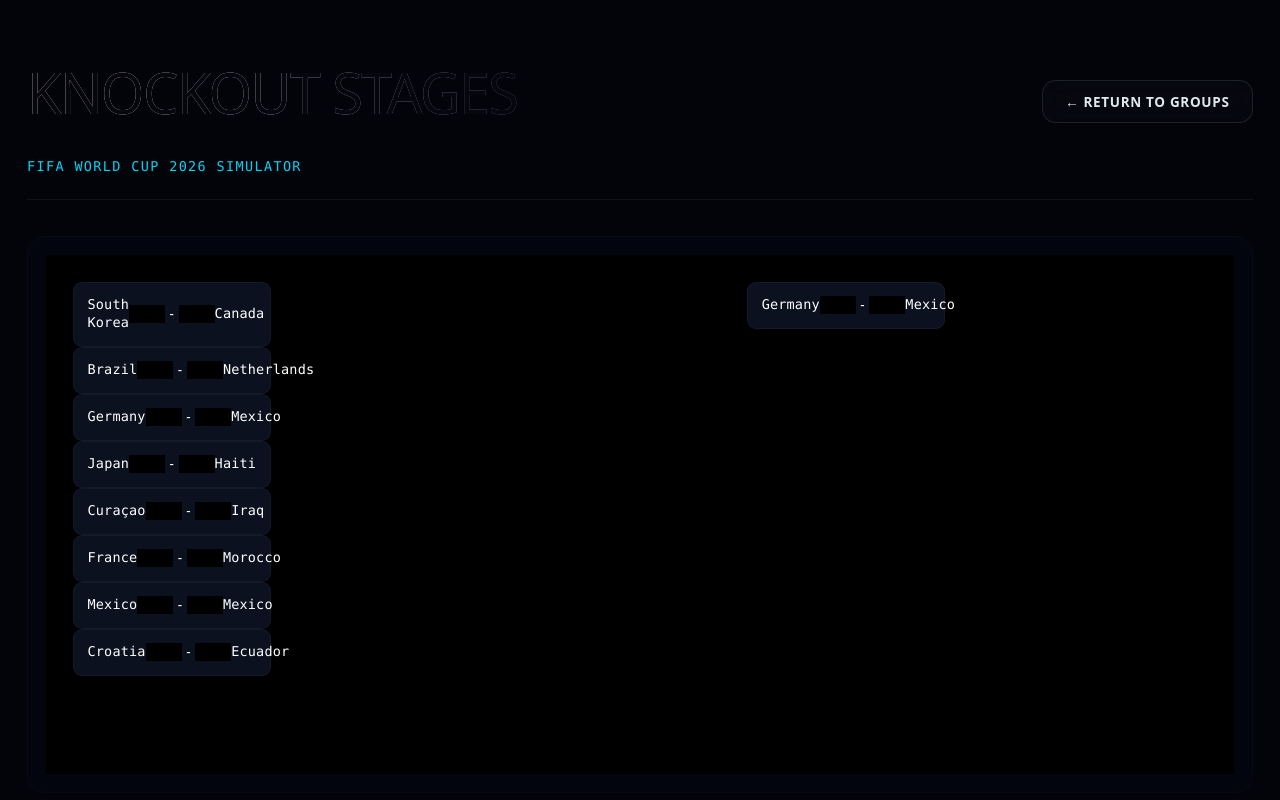
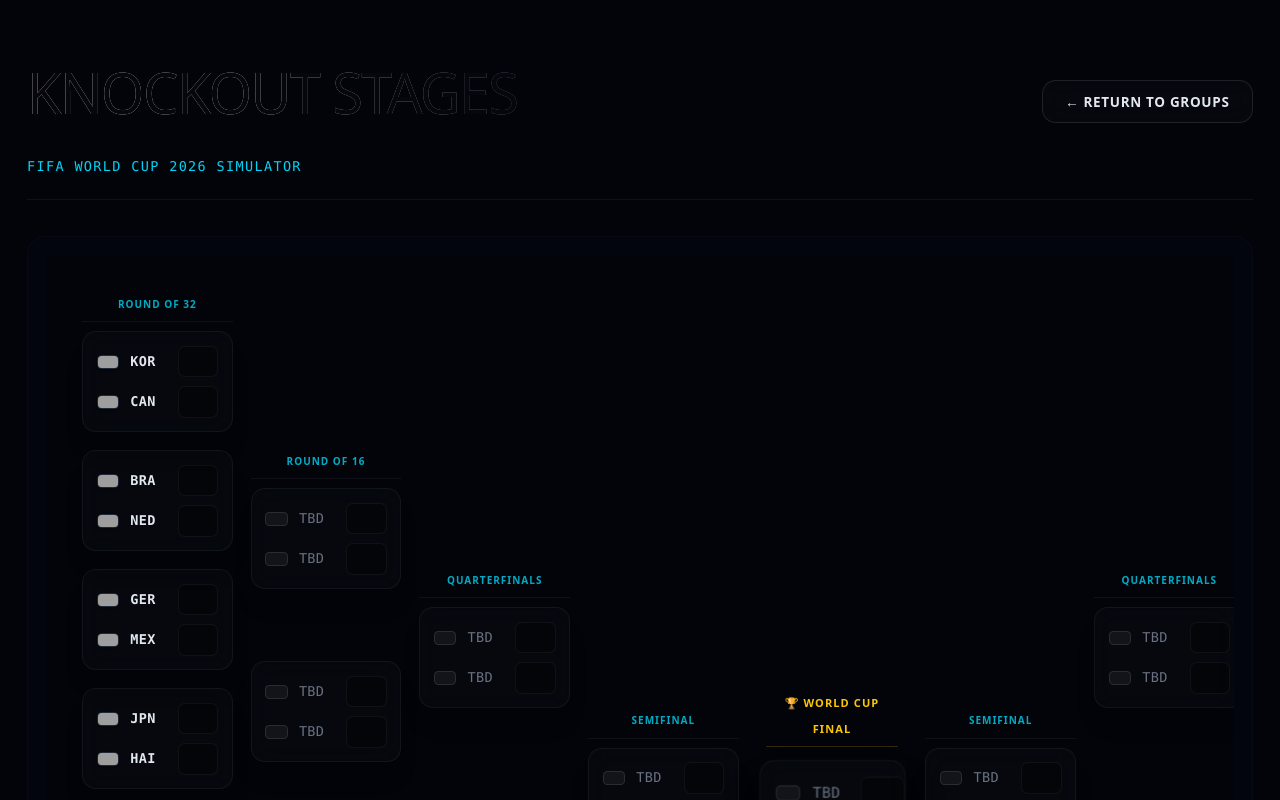
Before and after one commit to AndreiJebelean/worldcup-simulator, a React (Vite) app: page /playoffs in a window 1280 px wide. Shown: the top 800 px of the page. Built offline with nearby package versions, Linux system fonts and the light colour scheme; grey boxes are pictures that could not be loaded.

Commit message:
finmal version of bracket

```diff
--- a/src/components/PlayoffBracket.jsx
+++ b/src/components/PlayoffBracket.jsx
@@ -1,5 +1,4 @@
 import React, { useState, useEffect, useMemo } from 'react';
-import { getWinner, getLoser } from '../utils/playoffHelpers';
 
 export default function PlayoffBracket({ standings = {}, thirdPlaceStandings = [] }) {
   const [playoffScores, setPlayoffScores] = useState(() => {
@@ -33,7 +32,6 @@
         flag: team.flag
       };
     }
-
     return null;
   };
 
@@ -49,23 +47,12 @@
     return new Set(rankedThirds.map(t => t.originGroup));
   }, [rankedThirds]);
 
-  /**
-   * Deterministic slot resolver:
-   * - No hardcoding combinations
-   * - Uses group presence logic only
-   */
   const resolveThirdPlace = (slotGroups) => {
     if (!slotGroups) return null;
-
     return slotGroups.find(g => groupSet.has(g)) || null;
   };
 
   const getThirdPlaceTeam = (slot) => {
-    /**
-     * FIFA-style structural mapping (logical, not hardcoded outcomes)
-     * Each slot defines WHICH group it expects, not WHO it becomes.
-     */
-
     const SLOT_RULES = {
       GER: ["A", "B", "C", "D", "E", "F"],
       SLOT_3: ["C", "D", "E", "F", "G", "H"],
@@ -79,8 +66,21 @@
 
     const possibleGroups = SLOT_RULES[slot];
     const group = resolveThirdPlace(possibleGroups);
+    return rankedThirds.find(t => t.originGroup === group) || null;
+  };
 
-    return rankedThirds.find(t => t.originGroup === group) || null;
+  // Helper helper to pull dynamic winners for structural progression
+  const getStageWinner = (matchId, fallbackHome, fallbackAway) => {
+    const scoreState = playoffScores[matchId];
+    if (!scoreState) return null;
+
+    const s1 = parseInt(scoreState.homeScore, 10);
+    const s2 = parseInt(scoreState.awayScore, 10);
+
+    if (isNaN(s1) || isNaN(s2)) return null;
+    if (s1 > s2) return fallbackHome?.id !== 'TBD' ? fallbackHome : null;
+    if (s2 > s1) return fallbackAway?.id !== 'TBD' ? fallbackAway : null;
+    return null;
   };
 
   // -----------------------------
@@ -90,120 +90,190 @@
     const baseR32Layout = [
       { id: 'R32_1', home: () => getTeamFromStandings('A', 1), away: () => getTeamFromStandings('B', 1) },
       { id: 'R32_2', home: () => getTeamFromStandings('C', 0), away: () => getTeamFromStandings('F', 1) },
-
       { id: 'R32_3', home: () => ({ id: 'GER', name: 'Germany', flag: 'de' }), away: () => getThirdPlaceTeam('GER') },
-
       { id: 'R32_4', home: () => getTeamFromStandings('F', 0), away: () => getTeamFromStandings('C', 1) },
       { id: 'R32_5', home: () => getTeamFromStandings('E', 1), away: () => getTeamFromStandings('I', 1) },
-
       { id: 'R32_6', home: () => getTeamFromStandings('I', 0), away: () => getThirdPlaceTeam('SLOT_3') },
-
       { id: 'R32_7', home: () => ({ id: 'MEX', name: 'Mexico', flag: 'mx' }), away: () => getThirdPlaceTeam('SLOT_4') },
-
       { id: 'R32_8', home: () => getTeamFromStandings('L', 0), away: () => getThirdPlaceTeam('SLOT_5') },
 
       { id: 'R32_9', home: () => getTeamFromStandings('G', 0), away: () => getThirdPlaceTeam('SLOT_6') },
-
       { id: 'R32_10', home: () => ({ id: 'USA', name: 'United States', flag: 'us' }), away: () => getThirdPlaceTeam('USA') },
-
       { id: 'R32_11', home: () => getTeamFromStandings('H', 0), away: () => getTeamFromStandings('J', 1) },
-
       { id: 'R32_12', home: () => getTeamFromStandings('K', 1), away: () => getTeamFromStandings('L', 1) },
-
       { id: 'R32_13', home: () => getTeamFromStandings('B', 0), away: () => getThirdPlaceTeam('SLOT_7') },
-
       { id: 'R32_14', home: () => getTeamFromStandings('D', 1), away: () => getTeamFromStandings('G', 1) },
-
       { id: 'R32_15', home: () => ({ id: 'ARG', name: 'Argentina', flag: 'ar' }), away: () => getTeamFromStandings('H', 1) },
-
       { id: 'R32_16', home: () => getTeamFromStandings('K', 0), away: () => getThirdPlaceTeam('SLOT_8') },
     ];
 
     return baseR32Layout.map(m => {
       const saved = playoffScores[m.id] || {};
-
-      const home = m.home() || { id: 'TBD', name: 'TBD' };
-      const away = m.away() || { id: 'TBD', name: 'TBD' };
-
       return {
         id: m.id,
-        home,
-        away,
+        home: m.home() || { id: 'TBD', name: 'TBD', flag: '' },
+        away: m.away() || { id: 'TBD', name: 'TBD', flag: '' },
         homeScore: saved.homeScore ?? '',
         awayScore: saved.awayScore ?? '',
-        homePen: saved.homePen ?? '',
-        awayPen: saved.awayPen ?? ''
       };
     });
   }, [standings, rankedThirds, groupSet, playoffScores]);
 
   // -----------------------------
-  // MATCH COMPONENT
+  // PROGRESSIVE HIGHER STAGES
   // -----------------------------
-  const RenderMatchCard = ({ match }) => {
-    const showPens =
-      match.homeScore !== '' &&
-      match.awayScore !== '' &&
-      parseInt(match.homeScore) === parseInt(match.awayScore);
+  const liveR16Matches = useMemo(() => {
+    const pairings = [
+      { id: 'R16_1', p: ['R32_1', 'R32_2'] }, { id: 'R16_2', p: ['R32_3', 'R32_4'] },
+      { id: 'R16_3', p: ['R32_5', 'R32_6'] }, { id: 'R16_4', p: ['R32_7', 'R32_8'] },
+      { id: 'R16_5', p: ['R32_9', 'R32_10'] }, { id: 'R16_6', p: ['R32_11', 'R32_12'] },
+      { id: 'R16_7', p: ['R32_13', 'R32_14'] }, { id: 'R16_8', p: ['R32_15', 'R32_16'] },
+    ];
+    return pairings.map(m => {
+      const saved = playoffScores[m.id] || {};
+      const hMatch = liveR32Matches.find(r => r.id === m.p[0]);
+      const aMatch = liveR32Matches.find(r => r.id === m.p[1]);
+      return {
+        id: m.id,
+        home: getStageWinner(m.p[0], hMatch?.home, hMatch?.away) || { id: 'TBD', name: 'TBD', flag: '' },
+        away: getStageWinner(m.p[1], aMatch?.home, aMatch?.away) || { id: 'TBD', name: 'TBD', flag: '' },
+        homeScore: saved.homeScore ?? '',
+        awayScore: saved.awayScore ?? '',
+      };
+    });
+  }, [liveR32Matches, playoffScores]);
 
+  const liveQFMatches = useMemo(() => {
+    const pairings = [
+      { id: 'QF_1', p: ['R16_1', 'R16_2'] }, { id: 'QF_2', p: ['R16_3', 'R16_4'] },
+      { id: 'QF_3', p: ['R16_5', 'R16_6'] }, { id: 'QF_4', p: ['R16_7', 'R16_8'] },
+    ];
+    return pairings.map(m => {
+      const saved = playoffScores[m.id] || {};
+      const hMatch = liveR16Matches.find(r => r.id === m.p[0]);
+      const aMatch = liveR16Matches.find(r => r.id === m.p[1]);
+      return {
+        id: m.id,
+        home: getStageWinner(m.p[0], hMatch?.home, hMatch?.away) || { id: 'TBD', name: 'TBD', flag: '' },
+        away: getStageWinner(m.p[1], aMatch?.home, aMatch?.away) || { id: 'TBD', name: 'TBD', flag: '' },
+        homeScore: saved.homeScore ?? '',
+        awayScore: saved.awayScore ?? '',
+      };
+    });
+  }, [liveR16Matches, playoffScores]);
+
+  const liveSFMatches = useMemo(() => {
+    const pairings = [
+      { id: 'SF_1', p: ['QF_1', 'QF_2'] },
+      { id: 'SF_2', p: ['QF_3', 'QF_4'] }
+    ];
+    return pairings.map(m => {
+      const saved = playoffScores[m.id] || {};
+      const hMatch = liveQFMatches.find(r => r.id === m.p[0]);
+      const aMatch = liveQFMatches.find(r => r.id === m.p[1]);
+      return {
+        id: m.id,
+        home: getStageWinner(m.p[0], hMatch?.home, hMatch?.away) || { id: 'TBD', name: 'TBD', flag: '' },
+        away: getStageWinner(m.p[1], aMatch?.home, aMatch?.away) || { id: 'TBD', name: 'TBD', flag: '' },
+        homeScore: saved.homeScore ?? '',
+        awayScore: saved.awayScore ?? '',
+      };
+    });
+  }, [liveQFMatches, playoffScores]);
+
+  const liveFinalMatch = useMemo(() => {
+    const saved = playoffScores['FINAL'] || {};
+    const hMatch = liveSFMatches[0];
+    const aMatch = liveSFMatches[1];
+    return [{
+      id: 'FINAL',
+      home: getStageWinner('SF_1', hMatch?.home, hMatch?.away) || { id: 'TBD', name: 'TBD', flag: '' },
+      away: getStageWinner('SF_2', aMatch?.home, aMatch?.away) || { id: 'TBD', name: 'TBD', flag: '' },
+      homeScore: saved.homeScore ?? '',
+      awayScore: saved.awayScore ?? '',
+    }];
+  }, [liveSFMatches, playoffScores]);
+
+  // -----------------------------
+  // UI DISPLAY COMPONENTS
+  // -----------------------------
+  const TeamRow = ({ team }) => {
+    const isTBD = !team || team.id === 'TBD';
     return (
-      <div className="bg-[#0b111e] border border-white/[0.04] rounded-lg p-3 text-xs flex justify-between items-center">
-        <div className="w-[40%] text-right font-mono">
-          {match.home?.name || 'TBD'}
-        </div>
+      <div className="flex items-center gap-2.5 w-full justify-start">
+        {isTBD ? (
+          <div className="w-5 h-[14px] bg-white/5 border border-white/10 rounded-sm shrink-0" />
+        ) : (
+          <img
+            src={`https://flagcdn.com/20x15/${team.flag?.toLowerCase()}.png`}
+            alt={team.id}
+            className="rounded-sm object-cover shadow-sm border border-gray-800 w-5 h-[14px] shrink-0"
+          />
+        )}
+        <span className={`font-mono tracking-wide text-xs ${isTBD ? 'text-gray-500 font-medium' : 'text-slate-200 font-bold'}`}>
+          {team?.id || 'TBD'}
+        </span>
+      </div>
+    );
+  };
 
-        <div className="flex gap-1 items-center">
+  const MatchCard = ({ match }) => {
+    return (
+      <div className="relative backdrop-blur-md bg-white/[0.02] border border-white/5 rounded-xl p-3 shadow-xl hover:border-cyan-500/30 transition-all flex flex-col gap-2">
+        <div className="flex items-center justify-between gap-4">
+          <TeamRow team={match.home} />
           <input
+            className="w-9 h-7 text-center text-xs bg-black/40 border border-white/5 rounded-md text-green-400 font-mono font-bold focus:outline-none focus:border-cyan-500/50"
             value={match.homeScore}
-            onChange={(e) => updateScore(match.id, 'homeScore', e.target.value)}
-            className="w-8 text-center bg-black"
-          />
-          <span>-</span>
-          <input
-            value={match.awayScore}
-            onChange={(e) => updateScore(match.id, 'awayScore', e.target.value)}
-            className="w-8 text-center bg-black"
+            onChange={e => updateScore(match.id, 'homeScore', e.target.value)}
           />
         </div>
-
-        <div className="w-[40%] text-left font-mono">
-          {match.away?.name || 'TBD'}
+        <div className="flex items-center justify-between gap-4">
+          <TeamRow team={match.away} />
+          <input
+            className="w-9 h-7 text-center text-xs bg-black/40 border border-white/5 rounded-md text-green-400 font-mono font-bold focus:outline-none focus:border-cyan-500/50"
+            value={match.awayScore}
+            onChange={e => updateScore(match.id, 'awayScore', e.target.value)}
+          />
         </div>
       </div>
     );
   };
 
-  // -----------------------------
-  // SPLIT BRACKET
-  // -----------------------------
-  const leftR32 = liveR32Matches.slice(0, 8);
-  const rightR32 = liveR32Matches.slice(8);
+  const Column = ({ title, data, className = "space-y-6" }) => (
+    <div className={`flex flex-col justify-center h-full ${className}`}>
+      <div className="text-center text-[10px] tracking-widest text-cyan-400/80 font-black mb-2 uppercase border-b border-white/5 pb-1">
+        {title}
+      </div>
+      {data.map(m => <MatchCard key={m.id} match={m} />)}
+    </div>
+  );
 
   return (
-    <div className="w-full overflow-x-auto bg-black text-white">
-      <div className="min-w-[1600px] grid grid-cols-7 gap-6 p-6">
+    <div className="w-full overflow-x-auto bg-[#02040a] p-8 select-none">
+      <div className="min-w-[1500px] grid grid-cols-9 gap-4 items-stretch content-center min-h-[720px]">
 
-        <div>
-          {leftR32.map(m => (
-            <RenderMatchCard key={m.id} match={m} />
-          ))}
+        {/* LEFT PATH */}
+        <Column title="Round of 32" data={liveR32Matches.slice(0, 8)} className="space-y-4" />
+        <Column title="Round of 16" data={liveR16Matches.slice(0, 4)} className="space-y-16" />
+        <Column title="Quarterfinals" data={liveQFMatches.slice(0, 2)} className="space-y-40" />
+        <Column title="Semifinal" data={[liveSFMatches[0]]} className="space-y-0" />
+
+        {/* CENTRAL NODE */}
+        <div className="flex flex-col justify-center items-center px-2">
+          <div className="text-center text-[11px] tracking-widest text-yellow-400 font-black mb-4 uppercase border-b border-yellow-500/20 pb-1 w-full">
+            🏆 WORLD CUP FINAL
+          </div>
+          <div className="w-full transform scale-110 shadow-2xl">
+            <MatchCard match={liveFinalMatch[0]} />
+          </div>
         </div>
 
-        <div />
-        <div />
-
-        <div>
-          <RenderMatchCard match={liveR32Matches[2]} />
-        </div>
-
-        <div />
-        <div />
-
-        <div>
-          {rightR32.map(m => (
-            <RenderMatchCard key={m.id} match={m} />
-          ))}
-        </div>
+        {/* RIGHT PATH */}
+        <Column title="Semifinal" data={[liveSFMatches[1]]} className="space-y-0" />
+        <Column title="Quarterfinals" data={liveQFMatches.slice(2, 4)} className="space-y-40" />
+        <Column title="Round of 16" data={liveR16Matches.slice(4, 8)} className="space-y-16" />
+        <Column title="Round of 32" data={liveR32Matches.slice(8, 16)} className="space-y-4" />
 
       </div>
     </div>
```
